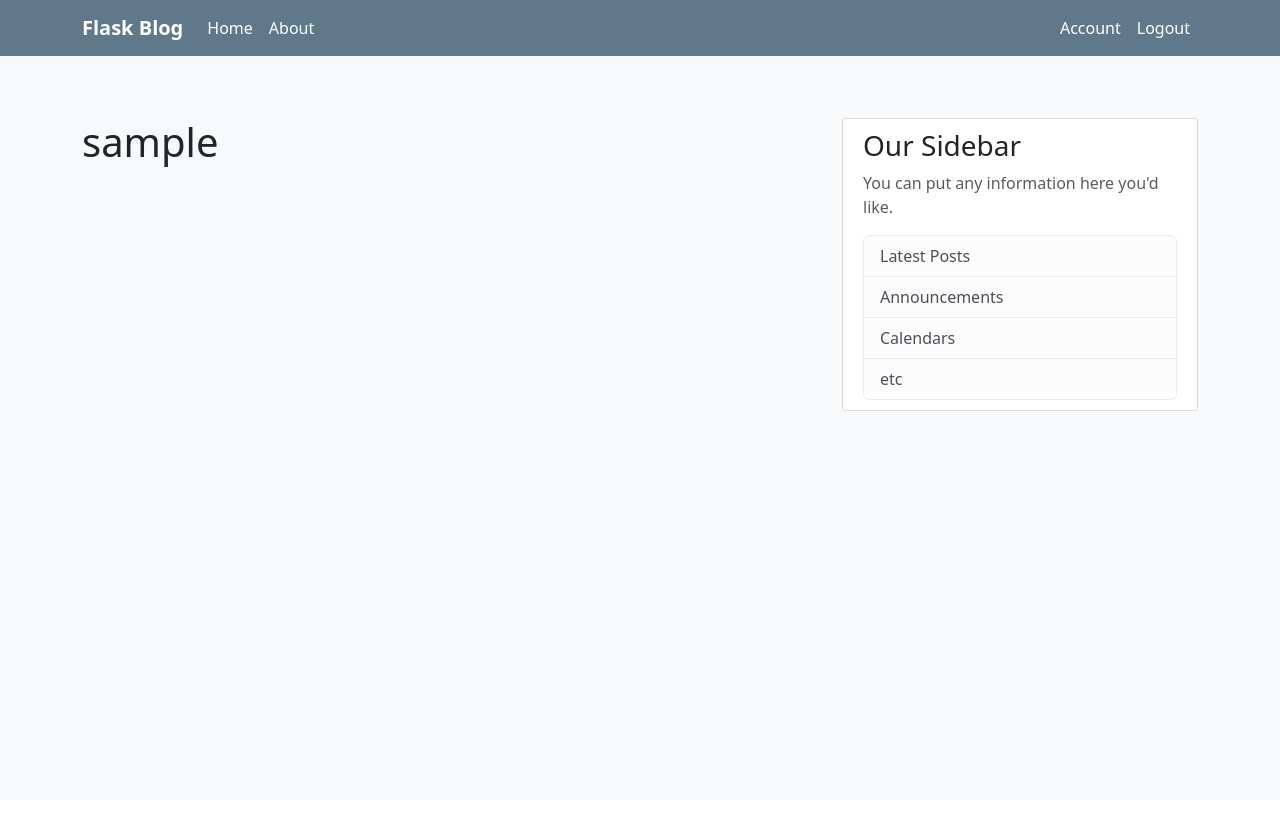
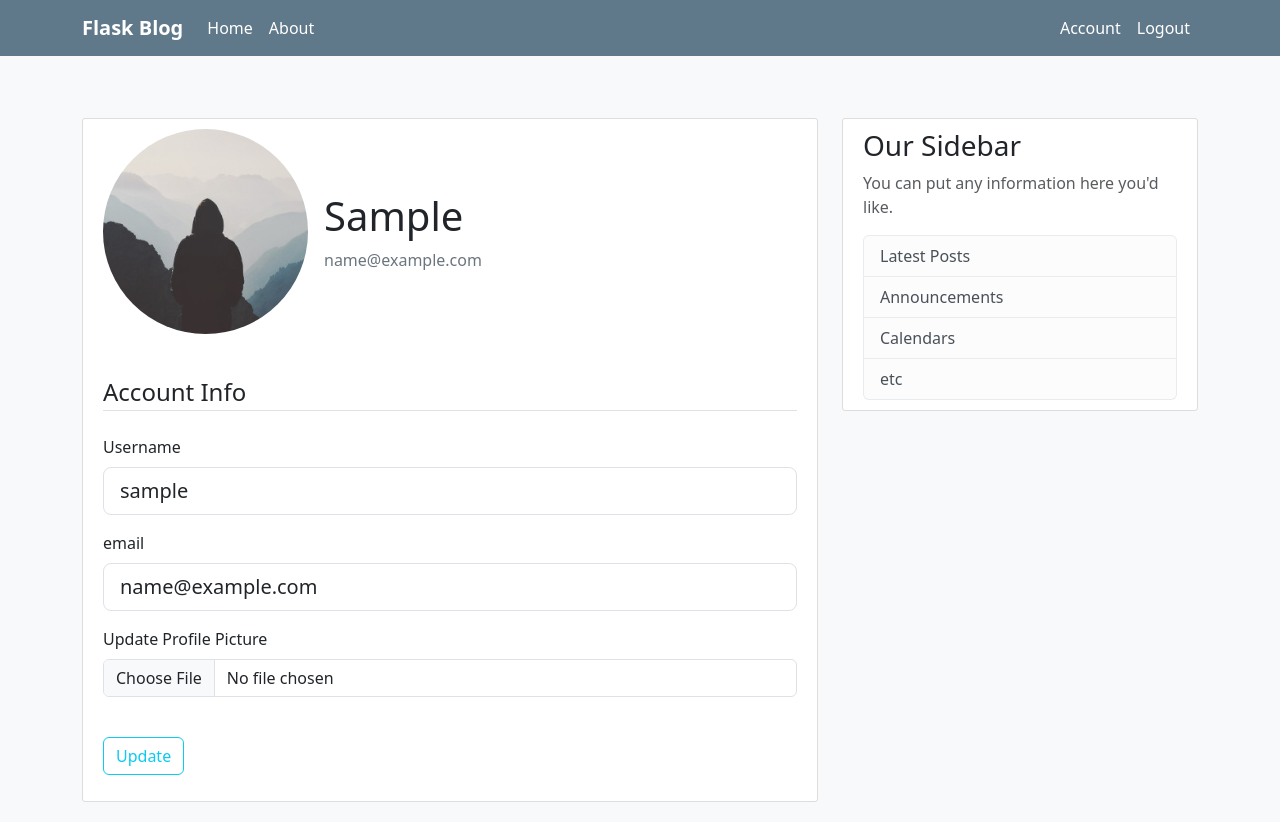
Before and after one commit to VAibhav1031/Backend-Vault, a Flask app: page /account in a window 1280 px wide. Before the commit the page ends 411 px from the top, so only its background shows below. Run offline with Flask 3, Linux system fonts and the light colour scheme; the visitor is signed in with stand-in values (Sample User, id 1); some libraries are stand-ins or nearby versions.

Commit message:
Updated  the account.html  now  we can upload  new picture and update the account details

```diff
--- a/flaskblog/forms.py
+++ b/flaskblog/forms.py
@@ -1,4 +1,6 @@
 from flask_wtf import FlaskForm
+from flask_wtf.file import FileField, FileAllowed
+from flask_login import current_user
 from wtforms import StringField, PasswordField, SubmitField, BooleanField
 from wtforms.validators import DataRequired, Length, Email, EqualTo, ValidationError
 from flaskblog.models import User, Post
@@ -35,3 +37,28 @@ class LoginForm(FlaskForm):
     password = PasswordField("Password", validators=[DataRequired()])
     remember = BooleanField("Remember Me")
     submit = SubmitField("Login")
+
+
+class UpdateAccountForm(FlaskForm):
+    username = StringField(
+        "Username", validators=[DataRequired(), Length(min=2, max=20)]
+    )
+    email = StringField("email", validators=[DataRequired(), Email()])
+    picture = FileField(
+        "Update Profile Picture", validators=[FileAllowed(["jpg", "png"])]
+    )
+    submit = SubmitField("Update")
+
+    def validate_username(self, username):
+        if username.data != current_user.username:
+            user = User.query.filter_by(username=username.data).first()
+            if user:
+                raise ValidationError(
+                    "That username is taken. Please choose a different username"
+                )
+
+    def validate_email(self, email):
+        if email.data != current_user.email:
+            email = User.query.filter_by(email=email.data).first()
+            if email:
+                raise ValidationError("This email is already in use")
--- a/flaskblog/routes.py
+++ b/flaskblog/routes.py
@@ -1,6 +1,9 @@
+import os
+import secrets
+from PIL import Image
 from flask import render_template, url_for, flash, redirect, request
 from flaskblog import app, db, bcrypt
-from flaskblog.forms import RegistrationForm, LoginForm
+from flaskblog.forms import RegistrationForm, LoginForm, UpdateAccountForm
 from flaskblog.models import User, Post
 from flask_login import login_user, current_user, logout_user, login_required
 
@@ -74,7 +77,37 @@ def logout():
     return redirect(url_for("home"))
 
 
-@app.route("/account")
+def save_picture(form_picture):
+    random_hex = secrets.token_hex(8)
+    _, f_ext = os.path.splitext(form_picture.filename)
+    picture_fn = random_hex + f_ext
+    picture_path = os.path.join(app.root_path, "static/profile_pics", picture_fn)
+    output_size = (205, 205)
+    i = Image.open(form_picture)
+    i.thumbnail(output_size)
+    i.save(picture_path)
+
+    return picture_fn
+
+
+@app.route("/account", methods=["GET", "POST"])
 @login_required  # this  make  things  gooood  for us that we can only goto or access it only when we are login
 def account():
-    return render_template("account.html", title="Account")
+    form = UpdateAccountForm()
+    # so  this  is  only to validate  if you have written right values ornot,  if form is  empty is False.
+    if form.validate_on_submit():
+        if form.picture.data:
+            picture_file = save_picture(form.picture.data)
+            current_user.image_file = picture_file
+        current_user.username = form.username.data
+        current_user.email = form.email.data
+        db.session.commit()
+        flash("You Account has been Updated!!", "success")
+        return redirect(url_for("account"))
+    elif request.method == "GET":  # will  retrieve the values and populate the sections
+        form.username.data = current_user.username
+        form.email.data = current_user.email
+    image_file = url_for("static", filename="profile_pics/" + current_user.image_file)
+    return render_template(
+        "account.html", title="Account", image_file=image_file, form=form
+    )
--- a/flaskblog/static/main.css
+++ b/flaskblog/static/main.css
@@ -83,10 +83,11 @@ a.article-title:hover {
 
 /* Account page image */
 .account-img {
-  height: 125px;
-  width: 125px;
+  height: 205px;
+  width: 205px;
   margin-right: 20px;
   margin-bottom: 16px;
+  object-fit: cover;
   border-radius: 50%;
 }
 
--- a/flaskblog/templates/account.html
+++ b/flaskblog/templates/account.html
@@ -1,4 +1,64 @@
 {% extends "layout.html" %}
 {% block content %}
-  <h1>{{ current_user.username }}</h1>
+  <div class="content-section">
+    <div class="d-flex align-items-center mb-4">
+      <img class="account-img me-3 mb-3" src="{{ image_file }}" alt="Profile Picture">
+      <div>
+        <h2 class="account-heading">{{ current_user.username.title() }}</h2>
+        <p class="text-secondary">{{ current_user.email }}</p>
+      </div>
+    </div>
+
+    <form method="POST" enctype="multipart/form-data">
+      {{ form.hidden_tag() }}
+      <fieldset class="mb-4">
+        <legend class="border-bottom mb-4">Account Info</legend>
+
+        <!-- Username -->
+        <div class="mb-3">
+          {{ form.username.label(class="form-label") }}
+          {% if form.username.errors %}
+            {{ form.username(class="form-control form-control-lg is-invalid") }}
+            <div class="invalid-feedback">
+              {% for error in form.username.errors %}
+                <span>{{ error }}</span>
+              {% endfor %}
+            </div>
+          {% else %}
+            {{ form.username(class="form-control form-control-lg") }}
+          {% endif %}
+        </div>
+
+        <!-- Email -->
+        <div class="mb-3">
+          {{ form.email.label(class="form-label") }}
+          {% if form.email.errors %}
+            {{ form.email(class="form-control form-control-lg is-invalid") }}
+            <div class="invalid-feedback">
+              {% for error in form.email.errors %}
+                <span>{{ error }}</span>
+              {% endfor %}
+            </div>
+          {% else %}
+            {{ form.email(class="form-control form-control-lg") }}
+          {% endif %}
+        </div>
+
+        <!-- Picture -->
+        <div class="mb-3">
+          {{ form.picture.label(class="form-label") }}
+          {{ form.picture(class="form-control") }}
+          {% if form.picture.errors %}
+            {% for error in form.picture.errors %}
+              <span class='text-danger'>{{ error }}</span><br>
+            {% endfor %}
+          {% endif %}
+        </div>
+      </fieldset>
+
+      <div class="mb-3">
+        {{ form.submit(class="btn btn-outline-info") }}
+      </div>
+    </form>
+  </div>
 {% endblock content %}
--- a/flaskblog/templates/login.html
+++ b/flaskblog/templates/login.html
@@ -1,7 +1,7 @@
 {% extends "layout.html" %}
 {% block content %}
   <div class="content-section">
-    <form method="POST" action="">
+    <form method="POST" action="" enctype="multipart/form-data">
       {{ form.hidden_tag() }}
       <fieldset class="mb-4">
         <legend class="border-bottom mb-4">Log In</legend>
--- a/flaskblog/templates/register.html
+++ b/flaskblog/templates/register.html
@@ -1,7 +1,7 @@
 {% extends "layout.html" %}
 {% block content %}
   <div class="content-section">
-    <form method="POST" action="">
+    <form method="POST" action="" enctype="multipart/form-data">
       {{ form.hidden_tag() }}
       <fieldset class="mb-4">
         <legend class="border-bottom mb-4">Join Today</legend>
```
Also changed, not shown: flaskblog/static/profile_pics/11a86df43c2e87e9.jpg (added), flaskblog/static/profile_pics/1829ab9ccbc76208.png (added), flaskblog/static/profile_pics/66a8e0208df57f1d.jpg (added), flaskblog/static/profile_pics/d36cd6770fabeb2e.jpg (added), flaskblog/static/profile_pics/d61c7d3e7551f884.png (added), flaskblog/static/profile_pics/default.jpg (added), flaskblog/static/profile_pics/ecc9fd182739953a.jpg (added).
